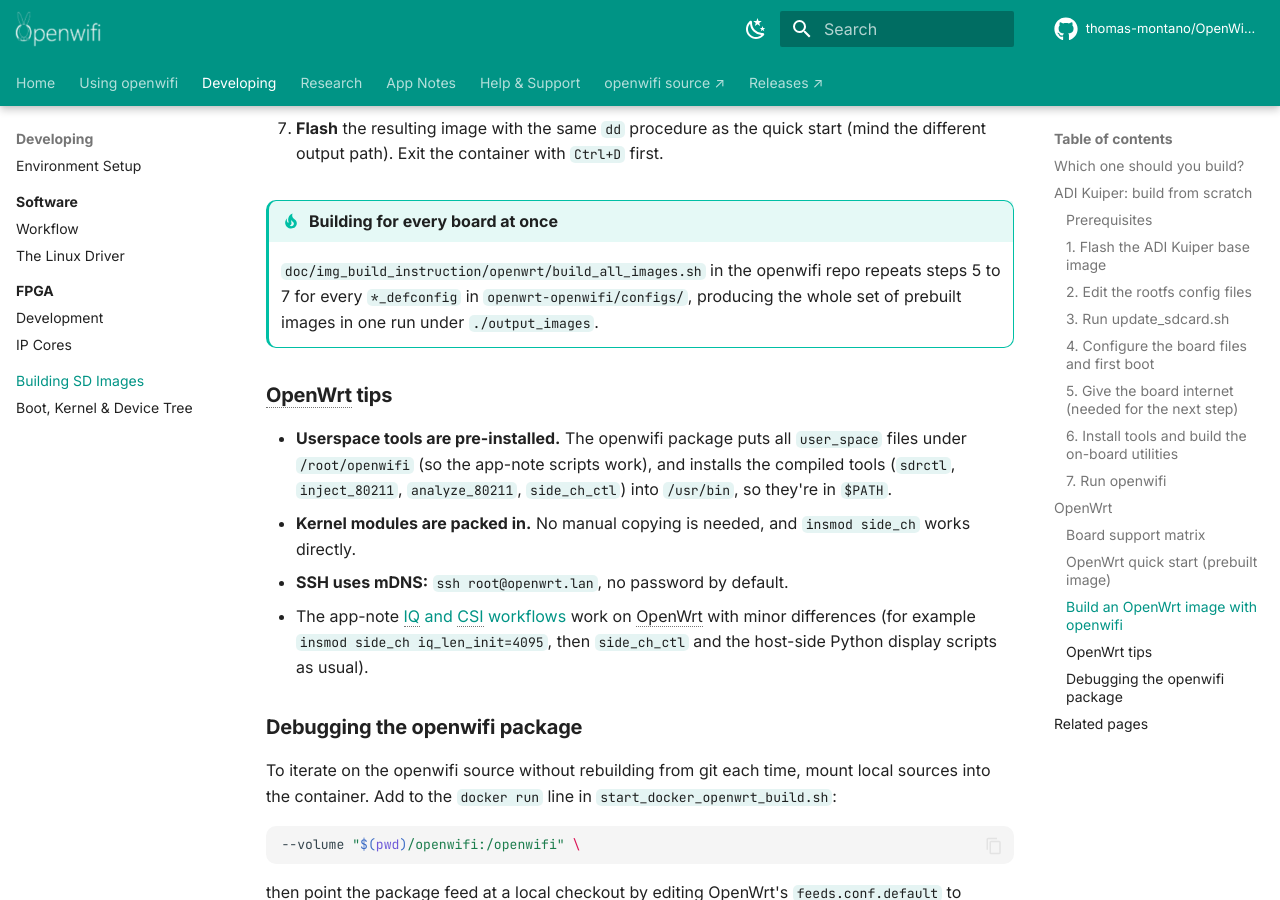
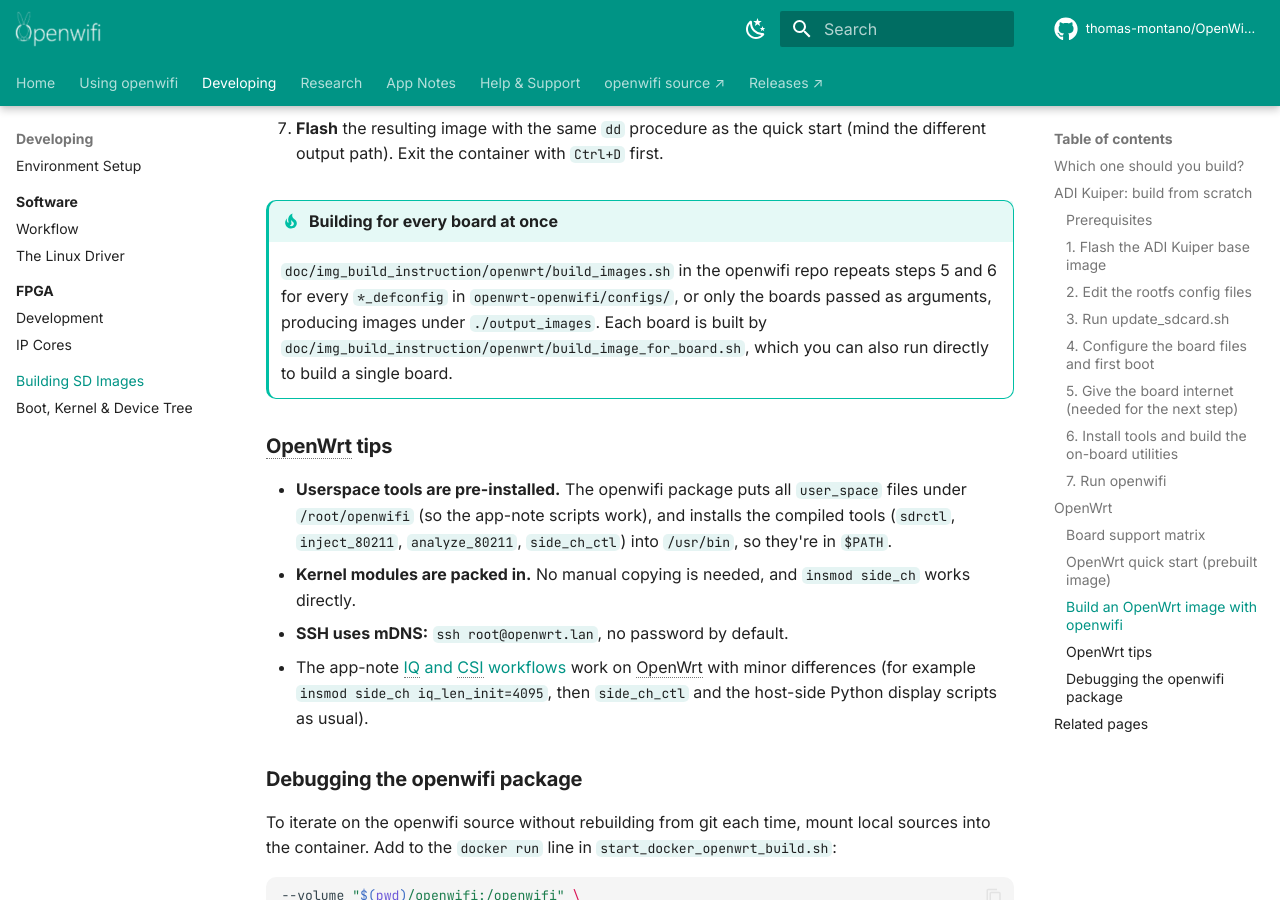
Before and after one commit to ThomasMontanoGames/OpenWifi-Wiki, an MkDocs documentation site: the page built from docs/Building-SD-Images.md, in a window 1280 px wide and 900 px high, scrolled down 7617 px. Built offline with MkDocs 1.6.1 and Material for MkDocs 9.7.7, drawn with Linux system fonts in a browser that asks for light colours; comment, search, counter and statistics services are not loaded.

Commit message:
docs(building-sd-images): rename all-boards build script
Upstream openwifi PR #502 replaced
doc/img_build_instruction/openwrt/build_all_images.sh with two
scripts: build_images.sh (all boards, or a subset given as
arguments) and build_image_for_board.sh (a single board, used by
the CI matrix). The old script no longer exists in the repo, so
this wiki page pointed at a stale path.

Co-Authored-By: Claude Sonnet 5 <noreply@anthropic.com>

```diff
--- a/docs/Building-SD-Images.md
+++ b/docs/Building-SD-Images.md
@@ -279,7 +279,7 @@ This is the OpenWrt equivalent of the `fosdem.sh` demo.
 7. **Flash** the resulting image with the same `dd` procedure as the quick start (mind the different output path). Exit the container with `Ctrl+D` first.
 
 !!! tip "Building for every board at once"
-    `doc/img_build_instruction/openwrt/build_all_images.sh` in the openwifi repo repeats steps 5 to 7 for every `*_defconfig` in `openwrt-openwifi/configs/`, producing the whole set of prebuilt images in one run under `./output_images`.
+    `doc/img_build_instruction/openwrt/build_images.sh` in the openwifi repo repeats steps 5 and 6 for every `*_defconfig` in `openwrt-openwifi/configs/`, or only the boards passed as arguments, producing images under `./output_images`. Each board is built by `doc/img_build_instruction/openwrt/build_image_for_board.sh`, which you can also run directly to build a single board.
 
 ### OpenWrt tips
 
```
